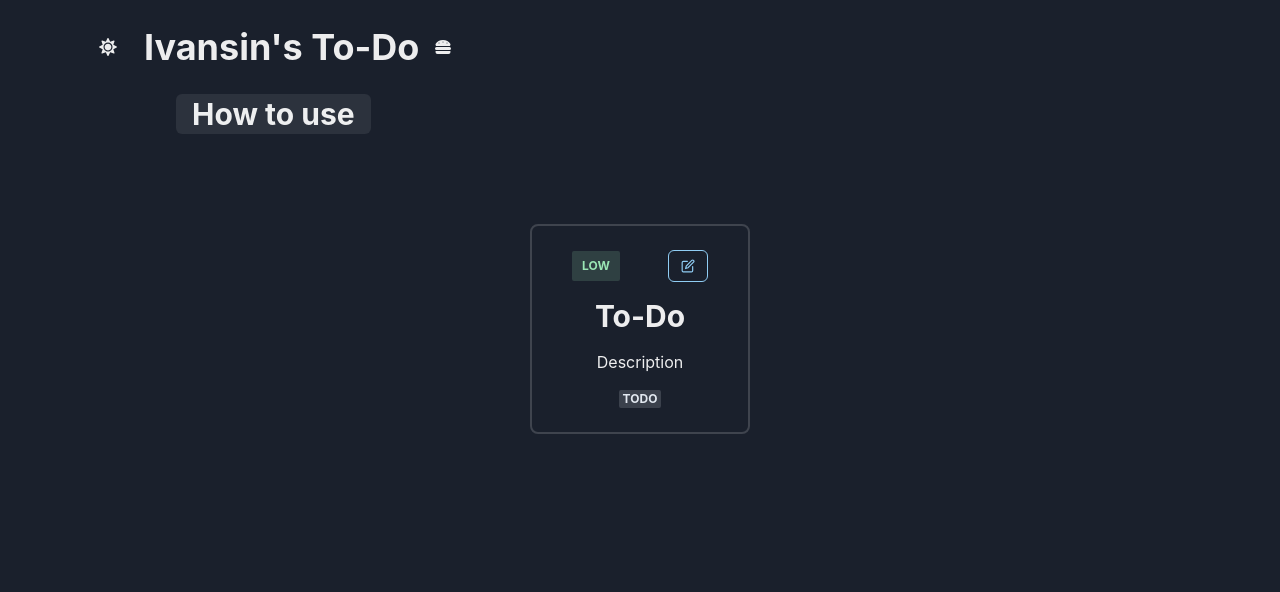
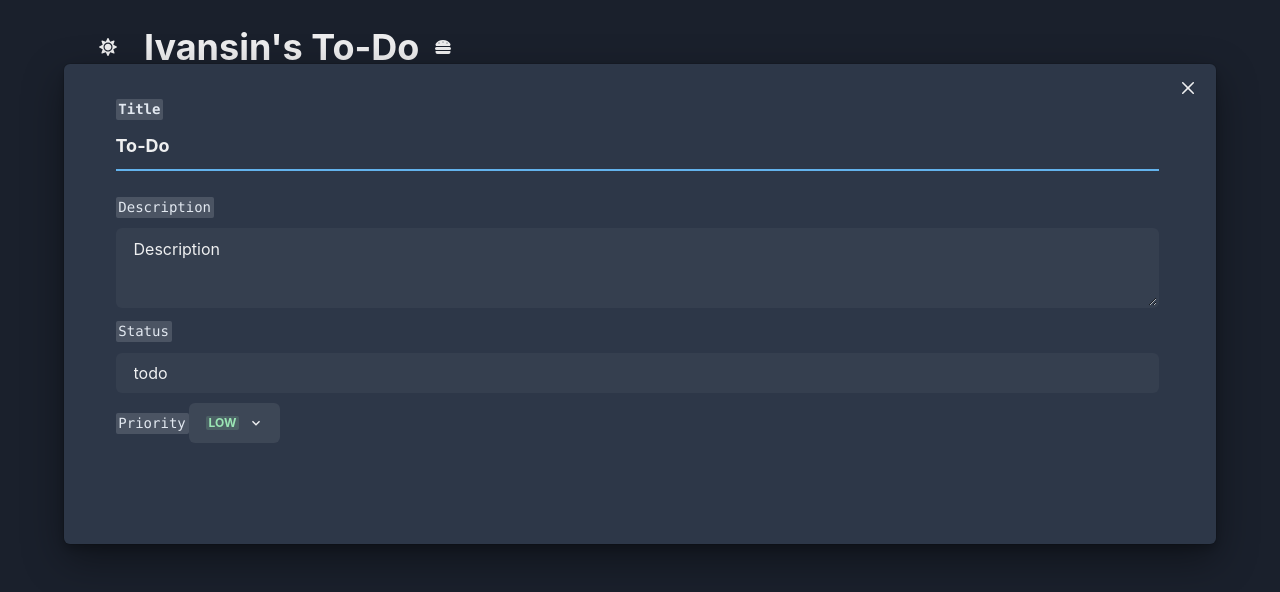
Before and after one commit to IvanRomero03/todo-list, a Next.js app: page / in a window 1280 px wide. Both pictures are taken after a click on the button 687 px from the left and 265 px from the top of the page. Shown: the top 592 px of the page. Built offline with nearby package versions, Linux system fonts and the light colour scheme.

Commit message:
Todo form

```diff
--- /dev/null
+++ b/components/EditTodo.tsx
@@ -0,0 +1,160 @@
+import React, { useState } from "react";
+import {
+  ModalContent,
+  ModalHeader,
+  ModalCloseButton,
+  ModalBody,
+  Input,
+  Heading,
+  HeadingProps,
+  PinInput,
+  Badge,
+  Text,
+  Code,
+  Container,
+  Select,
+  Menu,
+  MenuButton,
+  MenuList,
+  MenuItem,
+  Image,
+  Button,
+  Center,
+  BadgeProps,
+  Textarea,
+} from "@chakra-ui/react";
+import { ChevronDownIcon } from "@chakra-ui/icons";
+import { Todo } from "../types/todo";
+import { useQuery } from "react-query";
+import { getTodo } from "../pages/api/getTodo";
+import {
+  Formik,
+  FormikHelpers,
+  FormikProps,
+  Form,
+  Field,
+  FieldProps,
+} from "formik";
+import PriorityItem, {
+  defaultFullPriorityArray,
+  defaultPriorityArray,
+} from "../types/priority";
+import PriorityForm from "./PriorityForm";
+type Props = {
+  idTodo?: number;
+};
+
+const EditTodo = ({ idTodo }: Props) => {
+  const { data, isLoading, isError } = useQuery(
+    "todo",
+    async () => await getTodo(idTodo ?? 1)
+  );
+
+  const PriorityArray: PriorityItem[] = defaultFullPriorityArray();
+
+  const handleAddPriority = (priorityItem: PriorityItem): null => {
+    PriorityArray.push(priorityItem);
+    return null;
+  };
+
+  return (
+    <ModalContent minW="90%" minH="60%">
+      <Formik
+        initialValues={data ?? ({} as Todo)}
+        onSubmit={(values, actions) => {
+          console.log(values);
+          console.log(actions);
+        }}
+      >
+        {({ values, setFieldValue }) => (
+          <Form>
+            <Container alignItems={"left"} minW="97.5%" m="1%">
+              <ModalHeader>
+                <Code>Title</Code>
+                <Field
+                  name="title"
+                  as={Input}
+                  placeholder="Title"
+                  variant="flushed"
+                  size="lg"
+                  style={{
+                    fontWeight: "bold",
+                  }}
+                />
+                <ModalCloseButton />
+              </ModalHeader>
+              <ModalBody>
+                <Code>Description</Code>
+                <Field
+                  name="description"
+                  as={Textarea}
+                  placeholder="Description"
+                  variant="filled"
+                  size="md"
+                  mt="1%"
+                  mb="1%"
+                />
+                <Code>Status</Code>
+
+                <Field
+                  name="status"
+                  as={Input}
+                  placeholder="status"
+                  variant="filled"
+                  size="md"
+                  mt="1%"
+                  mb="1%"
+                />
+
+                <Code>Priority</Code>
+                <Menu>
+                  <MenuButton as={Button} rightIcon={<ChevronDownIcon />}>
+                    <PrioritySelectItem
+                      priority={values.priority ?? "Priority"}
+                      priorityColor={values.priorityColor ?? "gray"}
+                    />
+                  </MenuButton>
+                  <MenuList alignContent={"center"}>
+                    {PriorityArray.map((item) => (
+                      <MenuItem
+                        onClick={() => {
+                          setFieldValue("priority", item.priority);
+                          setFieldValue("priorityColor", item.priorityColor);
+                        }}
+                      >
+                        <PrioritySelectItem
+                          priority={item.priority}
+                          priorityColor={item.priorityColor}
+                        />
+                      </MenuItem>
+                    ))}
+                    <MenuItem closeOnSelect={false}>
+                      <PriorityForm handleOnSubmit={handleAddPriority} />
+                    </MenuItem>
+                  </MenuList>
+                </Menu>
+              </ModalBody>
+            </Container>
+          </Form>
+        )}
+      </Formik>
+    </ModalContent>
+  );
+};
+
+export const PrioritySelectItem = ({
+  priority,
+  priorityColor,
+}: PriorityItem) => {
+  return (
+    <>
+      <Center minW="90%" minH="90%">
+        <Badge colorScheme={priorityColor} minW="50%" minH="50%" mx="5%">
+          <Center>{priority}</Center>
+        </Badge>
+      </Center>
+    </>
+  );
+};
+
+export default EditTodo;
--- /dev/null
+++ b/components/PriorityForm.tsx
@@ -0,0 +1,89 @@
+import React, { useState } from "react";
+import {
+  Menu,
+  MenuButton,
+  MenuList,
+  Button,
+  HStack,
+  Input,
+  MenuItem,
+  Container,
+  Box,
+} from "@chakra-ui/react";
+import { PrioritySelectItem } from "./EditTodo";
+import { ChevronDownIcon, AddIcon } from "@chakra-ui/icons";
+import { Formik, Form, Field } from "formik";
+import PriorityItem, { typesColorSchemes } from "../types/priority";
+
+type Props = {
+  handleOnSubmit: CallableFunction;
+  defaultValues?: PriorityItem;
+};
+
+const PriorityForm = ({ handleOnSubmit, defaultValues }: Props) => {
+  const [isOpen, setIsOpen] = useState(false);
+  return (
+    <Menu isOpen={isOpen}>
+      <MenuButton as={Box} onClick={() => setIsOpen(!isOpen)} w="90%">
+        <PrioritySelectItem priority="new" priorityColor="gray" />
+      </MenuButton>
+      <MenuList>
+        <Formik
+          onSubmit={(values, actions) => {
+            handleOnSubmit(values);
+          }}
+          initialValues={{
+            priorityColor: defaultValues?.priorityColor ?? "gray",
+            priority: defaultValues?.priority ?? "",
+          }}
+        >
+          {({ values, setFieldValue }) => (
+            <Form>
+              <HStack spacing="4">
+                <Input
+                  width="auto"
+                  w="30%"
+                  onChange={(v) => {
+                    setFieldValue("priority", v.target.value);
+                  }}
+                />
+                <Field name="priority" as={Input} width="auto" w="30%" />
+                <Menu>
+                  <MenuButton as={Button} rightIcon={<ChevronDownIcon />}>
+                    <PrioritySelectItem
+                      priority={values?.priorityColor ?? "Color"}
+                      priorityColor={values?.priorityColor ?? "gray"}
+                    />
+                  </MenuButton>
+                  <MenuList>
+                    {typesColorSchemes.map((priorityColor) => (
+                      <MenuItem
+                        onClick={() =>
+                          setFieldValue("priorityColor", priorityColor)
+                        }
+                      >
+                        <PrioritySelectItem
+                          priority={priorityColor}
+                          priorityColor={priorityColor}
+                        />
+                      </MenuItem>
+                    ))}
+                  </MenuList>
+                </Menu>
+              </HStack>
+              <Button
+                type="submit"
+                borderWidth={"1px"}
+                onClick={() => setIsOpen(!isOpen)}
+              >
+                <AddIcon />
+              </Button>
+            </Form>
+          )}
+        </Formik>
+      </MenuList>
+    </Menu>
+  );
+};
+
+export default PriorityForm;
--- a/components/TodoBox.tsx
+++ b/components/TodoBox.tsx
@@ -1,21 +1,42 @@
 import React, { useEffect } from "react";
-import { Box, Button, Badge, VStack, Text, Heading, HStack, Container } from "@chakra-ui/react";
+import {
+  Box,
+  Button,
+  Badge,
+  VStack,
+  Text,
+  Heading,
+  HStack,
+  Container,
+  Modal,
+  useDisclosure,
+} from "@chakra-ui/react";
 import { getTodo } from "../pages/api/getTodo";
 import { useQuery } from "react-query";
 import { Todo, defaultTodo } from "../types/todo";
-import { EditIcon } from "@chakra-ui/icons"
+import { EditIcon } from "@chakra-ui/icons";
+import EditTodo from "./EditTodo";
 
 type Props = {
   idTodo?: number;
 };
 
-const TodoBox = ( {idTodo}: Props ) => {
+const TodoBox = ({ idTodo }: Props) => {
+  const { isOpen, onOpen, onClose } = useDisclosure();
+
   const { data, isLoading, isError } = useQuery(
     "todo",
     async () => await getTodo(idTodo ?? 1)
   );
-  const { description,priority,priorityColor,status,title } = data ?? defaultTodo();
+
+  const { description, priority, priorityColor, status, title } =
+    data ?? defaultTodo();
+
   return (
+    <>
+      <Modal isOpen={isOpen} onClose={onClose}>
+        <EditTodo idTodo={idTodo} />
+      </Modal>
       <Box
         mt="2%"
         alignContent={"left"}
@@ -28,7 +49,7 @@ const TodoBox = ( {idTodo}: Props ) => {
             <Container alignContent={"center"}>
               {/* Priority */}
               <Badge colorScheme={priorityColor}>
-              <Box m="1.5" >
+                <Box m="1.5">
                   <Text>{priority}</Text>
                 </Box>
               </Badge>
@@ -39,25 +60,26 @@ const TodoBox = ( {idTodo}: Props ) => {
                 colorScheme="blue"
                 variant="outline"
                 size="sm"
-              onClick={() => {}}
+                onClick={onOpen}
               >
                 <EditIcon />
               </Button>
             </Container>
           </HStack>
           {/* Title */}
-        <Heading as="h3" size="lg">{title}</Heading>
+          <Heading as="h3" size="lg">
+            {title}
+          </Heading>
           {/* Description */}
           <Text>{description}</Text>
           {/* Status */}
-        <Badge colorScheme="gray">
-          {status}
-        </Badge>
+          <Badge colorScheme="gray">{status}</Badge>
           {/* <Button variant={"outline"}>
           <Text>Edit</Text>
         </Button> */}
         </VStack>
       </Box>
+    </>
   );
 };
 
--- a/components/TopLeft.tsx
+++ b/components/TopLeft.tsx
@@ -6,7 +6,7 @@ type Props = {
   username: string;
 };
 
-const TopLeft = ( {username} : Props ) => {
+const TopLeft = ({ username }: Props) => {
   return (
     <Container mt="2%" alignContent={"left"} maxW="90%">
       <HStack spacing="4" alignContent={"center"}>
--- a/package.json
+++ b/package.json
@@ -14,6 +14,7 @@
     "@emotion/react": "^11.9.3",
     "@emotion/styled": "^11.9.3",
     "axios": "^0.27.2",
+    "formik": "^2.2.9",
     "framer-motion": "^6.4.2",
     "next": "12.2.0",
     "react": "18.2.0",
--- a/pages/index.tsx
+++ b/pages/index.tsx
@@ -5,6 +5,7 @@ import HowToUse from "../components/HowToUse";
 import TodoBox from "../components/TodoBox";
 import TopLeft from "../components/TopLeft";
 import React from "react";
+import PriorityForm from "../components/PriorityForm";
 
 export default function Home() {
   return (
@@ -15,6 +16,7 @@ export default function Home() {
       <VStack textAlign="center" minH="100%" mt="5%" spacing={8}>
         <TodoBox />
       </VStack>
+      <PriorityForm handleOnSubmit={() => {}} />
     </>
   );
 }
--- /dev/null
+++ b/types/priority.ts
@@ -0,0 +1,43 @@
+import { BadgeProps } from "@chakra-ui/react";
+type PriorityItem = {
+  priority: string;
+  priorityColor: BadgeProps["colorScheme"];
+};
+
+export const defaultPriorityArray = (): PriorityItem[] => [
+  { priority: "Low", priorityColor: "green" },
+  { priority: "Medium", priorityColor: "yellow" },
+  { priority: "High", priorityColor: "red" },
+];
+
+export const defaultFullPriorityArray = (): PriorityItem[] => [
+  { priority: "Very Low", priorityColor: "purple" },
+  { priority: "Low", priorityColor: "teal" },
+  { priority: "Low-Medium", priorityColor: "green" },
+  { priority: "Medium", priorityColor: "yellow" },
+  { priority: "Medium-High", priorityColor: "orange" },
+  { priority: "High", priorityColor: "red" },
+  { priority: "Very High", priorityColor: "pink" },
+];
+
+export const typesColorSchemes = [
+  "whiteAlpha",
+  "blackAlpha",
+  "gray",
+  "red",
+  "orange",
+  "yellow",
+  "green",
+  "teal",
+  "blue",
+  "cyan",
+  "purple",
+  "pink",
+  "linkedin",
+  "facebook",
+  "messenger",
+  "whatsapp",
+  "twitter",
+  "telegram",
+];
+export default PriorityItem;
```
Also changed, not shown: 2 other files (tests, documents, lock files or other folders). Lines whose indentation alone changed are shown as unchanged.
